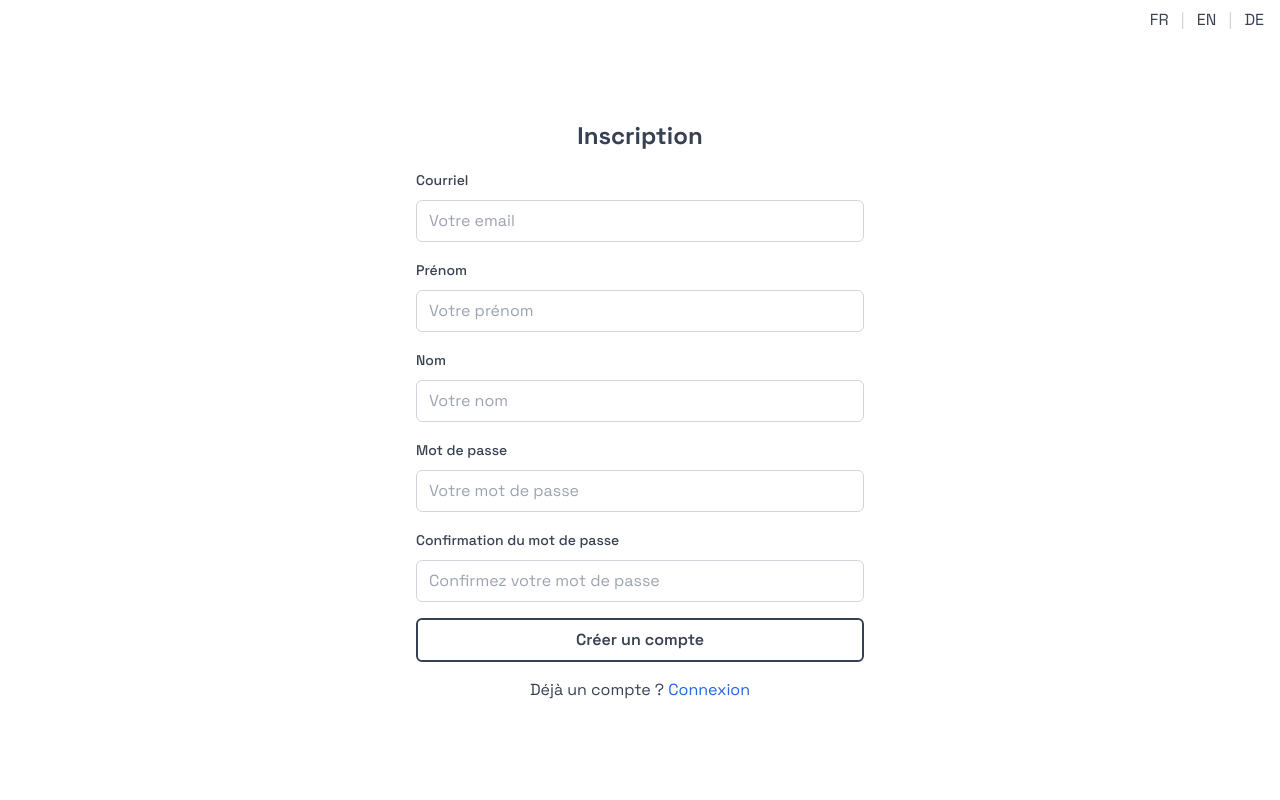
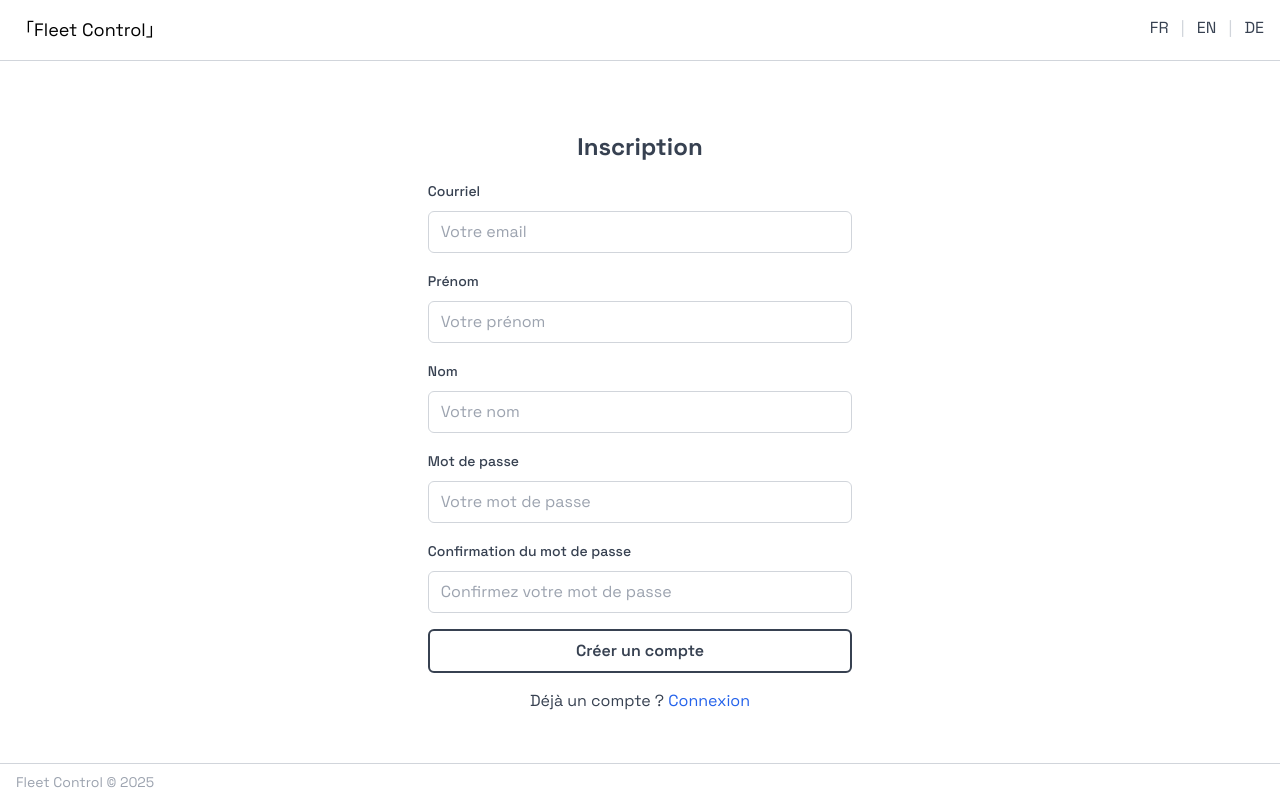
Before and after one commit to Hxagow/FleetControl, a Django app: page /accounts/signup/ in a window 1280 px wide. Run offline with Django 5.2, Linux system fonts and the light colour scheme.

Commit message:
Refactor CSS styles

```diff
--- a/src/frontend/static/css/input.css
+++ b/src/frontend/static/css/input.css
@@ -17,11 +17,11 @@
     }
 
     .text-1 {
-        @apply text-center mt-4 text-gray-400;
+        @apply text-center text-gray-400;
     }
 
     .text-2 {
-        @apply text-center mt-4 text-gray-700;
+        @apply text-center text-gray-700;
     }
 
     .text-small {
@@ -29,7 +29,7 @@
     }
 
     .text-bold {
-        @apply text-center mt-4 text-gray-700 font-bold text-2xl;
+        @apply text-center text-gray-700 font-bold text-2xl;
     }
 
     .button-base {
--- a/src/frontend/static/css/output.css
+++ b/src/frontend/static/css/output.css
@@ -787,7 +787,6 @@ video {
 }
 
 .text-1 {
-  margin-top: 1rem;
   text-align: center;
   --tw-text-opacity: 1;
   color: rgb(156 163 175 / var(--tw-text-opacity, 1));
@@ -803,7 +802,6 @@ video {
 }
 
 .text-bold {
-  margin-top: 1rem;
   text-align: center;
   font-size: 1.5rem;
   line-height: 2rem;
@@ -862,21 +860,58 @@ video {
   position: relative;
 }
 
-.right-4 {
-  right: 1rem;
+.left-0 {
+  left: 0px;
+}
+
+.right-0 {
+  right: 0px;
+}
+
+.top-0 {
+  top: 0px;
+}
+
+.-right-24 {
+  right: -6rem;
+}
+
+.-right-40 {
+  right: -10rem;
+}
+
+.-right-20 {
+  right: -5rem;
+}
+
+.-right-10 {
+  right: -2.5rem;
+}
+
+.-right-0 {
+  right: -0px;
+}
+
+.-left-24 {
+  left: -6rem;
+}
+
+.top-3 {
+  top: 0.75rem;
 }
 
 .top-2 {
   top: 0.5rem;
 }
 
-.top-4 {
-  top: 1rem;
-}
-
 .mx-auto {
   margin-left: auto;
   margin-right: auto;
+}
+
+.my-10 {
+  margin-top: 2.5rem;
+  margin-bottom: 2.5rem;
 }
 
 .mb-4 {
@@ -901,6 +936,10 @@ video {
 
 .mt-8 {
   margin-top: 2rem;
+}
+
+.mt-5 {
+  margin-top: 1.25rem;
 }
 
 .block {
@@ -935,8 +974,28 @@ video {
   width: 100%;
 }
 
+.w-32 {
+  width: 8rem;
+}
+
+.w-40 {
+  width: 10rem;
+}
+
 .max-w-md {
   max-width: 28rem;
+}
+
+.max-w-4xl {
+  max-width: 56rem;
+}
+
+.flex-grow {
+  flex-grow: 1;
+}
+
+.flex-col {
+  flex-direction: column;
 }
 
 .items-center {
@@ -945,6 +1004,10 @@ video {
 
 .justify-center {
   justify-content: center;
+}
+
+.justify-between {
+  justify-content: space-between;
 }
 
 .space-x-2 > :not([hidden]) ~ :not([hidden]) {
@@ -979,6 +1042,19 @@ video {
   border-width: 1px;
 }
 
+.border-b {
+  border-bottom-width: 1px;
+}
+
+.border-t {
+  border-top-width: 1px;
+}
+
+.border-gray-300 {
+  --tw-border-opacity: 1;
+  border-color: rgb(209 213 219 / var(--tw-border-opacity, 1));
+}
+
 .border-gray-700 {
   --tw-border-opacity: 1;
   border-color: rgb(55 65 81 / var(--tw-border-opacity, 1));
@@ -999,9 +1075,18 @@ video {
   background-color: rgb(255 255 255 / var(--tw-bg-opacity, 1));
 }
 
+.p-4 {
+  padding: 1rem;
+}
+
 .px-4 {
   padding-left: 1rem;
   padding-right: 1rem;
+}
+
+.py-2 {
+  padding-top: 0.5rem;
+  padding-bottom: 0.5rem;
 }
 
 .py-3 {
@@ -1009,12 +1094,22 @@ video {
   padding-bottom: 0.75rem;
 }
 
-.pt-20 {
-  padding-top: 5rem;
+.py-5 {
+  padding-top: 1.25rem;
+  padding-bottom: 1.25rem;
+}
+
+.py-10 {
+  padding-top: 2.5rem;
+  padding-bottom: 2.5rem;
 }
 
 .text-center {
   text-align: center;
+}
+
+.align-middle {
+  vertical-align: middle;
 }
 
 .font-grotesk {
@@ -1026,9 +1121,9 @@ video {
   line-height: 2rem;
 }
 
-.text-sm {
-  font-size: 0.875rem;
-  line-height: 1.25rem;
+.text-lg {
+  font-size: 1.125rem;
+  line-height: 1.75rem;
 }
 
 .text-xs {
@@ -1036,16 +1131,22 @@ video {
   line-height: 1rem;
 }
 
+.text-sm {
+  font-size: 0.875rem;
+  line-height: 1.25rem;
+}
+
 .font-bold {
   font-weight: 700;
 }
 
-.uppercase {
-  text-transform: uppercase;
+.italic {
+  font-style: italic;
 }
 
-.italic {
-  font-style: italic;
+.text-blue-400 {
+  --tw-text-opacity: 1;
+  color: rgb(96 165 250 / var(--tw-text-opacity, 1));
 }
 
 .text-blue-600 {
@@ -1073,6 +1174,15 @@ video {
   color: rgb(185 28 28 / var(--tw-text-opacity, 1));
 }
 
+.text-black {
+  --tw-text-opacity: 1;
+  color: rgb(0 0 0 / var(--tw-text-opacity, 1));
+}
+
+.opacity-80 {
+  opacity: 0.8;
+}
+
 .hover\:text-blue-800:hover {
   --tw-text-opacity: 1;
   color: rgb(30 64 175 / var(--tw-text-opacity, 1));
--- a/src/frontend/templates/base.html
+++ b/src/frontend/templates/base.html
@@ -10,54 +10,15 @@
     <link rel="stylesheet" href="{% static 'css/output.css' %}">
     <link href="https://fonts.googleapis.com/css2?family=Space+Grotesk:wght@400;500;600;700&display=swap" rel="stylesheet">
 </head>
-<body class="font-grotesk text-gray-700 min-h-screen bg-white">
-
-    <!-- Barre de langue -->
-    <div class="absolute top-4 right-4 space-x-2 text-sm">
-        {% for code, label in LANGUAGES %}
-            <form action="{% url 'set_language' %}" method="post" class="inline">
-                {% csrf_token %}
-                <input type="hidden" name="next" value="{{ request.path }}">
-                <input type="hidden" name="language" value="{{ code }}">
-                <button type="submit" class="{% if LANGUAGE_CODE == code %}font-bold{% endif %} uppercase">
-                    {{ code }}
-                </button>
-            </form>
-            {% if not forloop.last %}
-                <span class="text-gray-300">|</span>
-            {% endif %}
-        {% endfor %}
-    </div>
+<body class="font-grotesk text-gray-700 min-h-screen bg-white flex flex-col">
+    {% include 'header.html' %}
 
     <!-- Contenu principal -->
-    <main class="container mx-auto px-4 pt-20">
+    <main class="flex-grow container mx-auto px-4 flex items-center justify-center">
         {% block content %}
         {% endblock %}
-
-        <div class="absolute top-2 right-4 space-x-2">
-            <form action="{% url 'set_language' %}" method="post" class="inline">
-                {% csrf_token %}
-                <input name="next" type="hidden" value="{{ request.path }}">
-                <input type="hidden" name="language" value="fr">
-                <button type="submit" class="">FR</button>
-            </form>
-            <span class="text-gray-300">|</span>
-            <form action="{% url 'set_language' %}" method="post" class="inline">
-                {% csrf_token %}
-                <input name="next" type="hidden" value="{{ request.path }}">
-                <input type="hidden" name="language" value="en">
-                <button type="submit" class="">EN</button>
-            </form>
-            <span class="text-gray-300">|</span>
-            <form action="{% url 'set_language' %}" method="post" class="inline">
-                {% csrf_token %}
-                <input name="next" type="hidden" value="{{ request.path }}">
-                <input type="hidden" name="language" value="de">
-                <button type="submit" class="">DE</button>
-            </form>
-        </div>
-
     </main>
 
+    {% include 'footer.html' %}
 </body>
 </html>
--- /dev/null
+++ b/src/frontend/templates/footer.html
@@ -0,0 +1,7 @@
+{% load i18n %}
+
+<footer class="w-full bg-white px-4 py-2 border-t border-gray-300 mt-5">
+    <div class="container flex justify-between">
+        <div class="text-1 text-sm">Fleet Control © 2025</div>
+    </div>
+</footer>
--- /dev/null
+++ b/src/frontend/templates/header.html
@@ -0,0 +1,30 @@
+{% load i18n %}
+
+<header class="top-0 left-0 right-0 bg-white border-b border-gray-300 p-4">
+    <div class="flex justify-between">
+        <a href="/" class="text-black text-lg">「Fleet Control」</a>
+
+        <div class="space-x-2">
+            <form action="{% url 'set_language' %}" method="post" class="inline">
+                {% csrf_token %}
+                <input name="next" type="hidden" value="{{ request.path }}">
+                <input type="hidden" name="language" value="fr">
+                <button type="submit" class="">FR</button>
+            </form>
+            <span class="text-gray-300">|</span>
+            <form action="{% url 'set_language' %}" method="post" class="inline">
+                {% csrf_token %}
+                <input name="next" type="hidden" value="{{ request.path }}">
+                <input type="hidden" name="language" value="en">
+                <button type="submit" class="">EN</button>
+            </form>
+            <span class="text-gray-300">|</span>
+            <form action="{% url 'set_language' %}" method="post" class="inline">
+                {% csrf_token %}
+                <input name="next" type="hidden" value="{{ request.path }}">
+                <input type="hidden" name="language" value="de">
+                <button type="submit" class="">DE</button>
+            </form>
+        </div>
+    </div>
+</header>
--- a/src/frontend/templates/organization/panel.html
+++ b/src/frontend/templates/organization/panel.html
@@ -4,6 +4,7 @@
 {% block title %}Organizations Panel{% endblock %}
 
 {% block content %}
+    <div class="">
         <h1 class="title">「{% if user.first_name %}{{ user.first_name }} {{ user.last_name }}{% else %}{{ user.email }}{% endif %}」</h1>
         <p class="text-1">
             {% trans "Panneau d'orgnaisations" %}
@@ -11,4 +12,5 @@
         <div class="flex justify-center mt-8 space-x-4">
             <a href="{% url 'account_logout' %}" class="button-base">{% trans "Déconnexion" %}</a>
         </div>
+    </div>
 {% endblock %}
```
Also changed, not shown: src/frontend/templates/index.html (+8 -0 lines), src/frontend/static/front/car.png (added), src/frontend/static/front/car2.png (added). Lines whose indentation alone changed are shown as unchanged.
